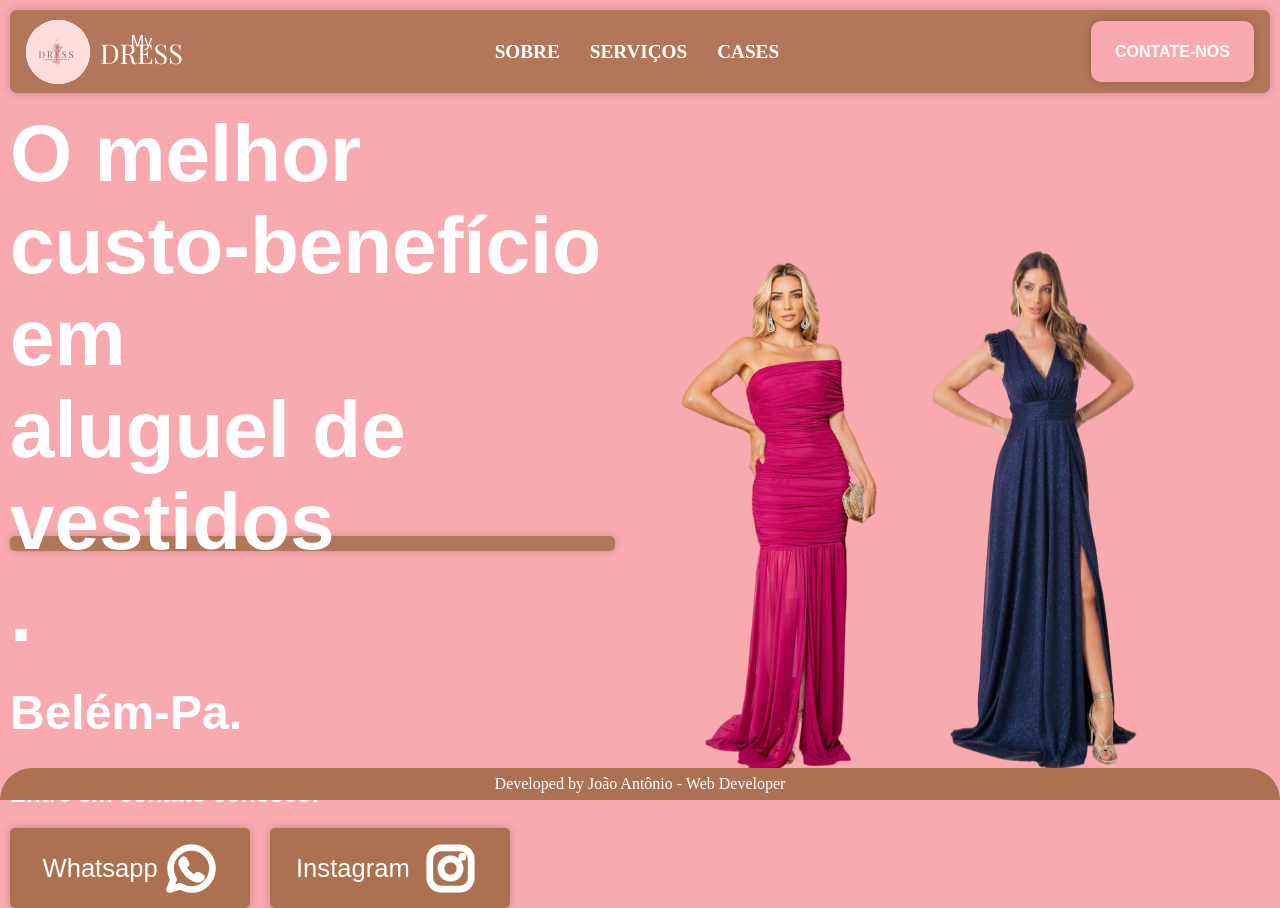
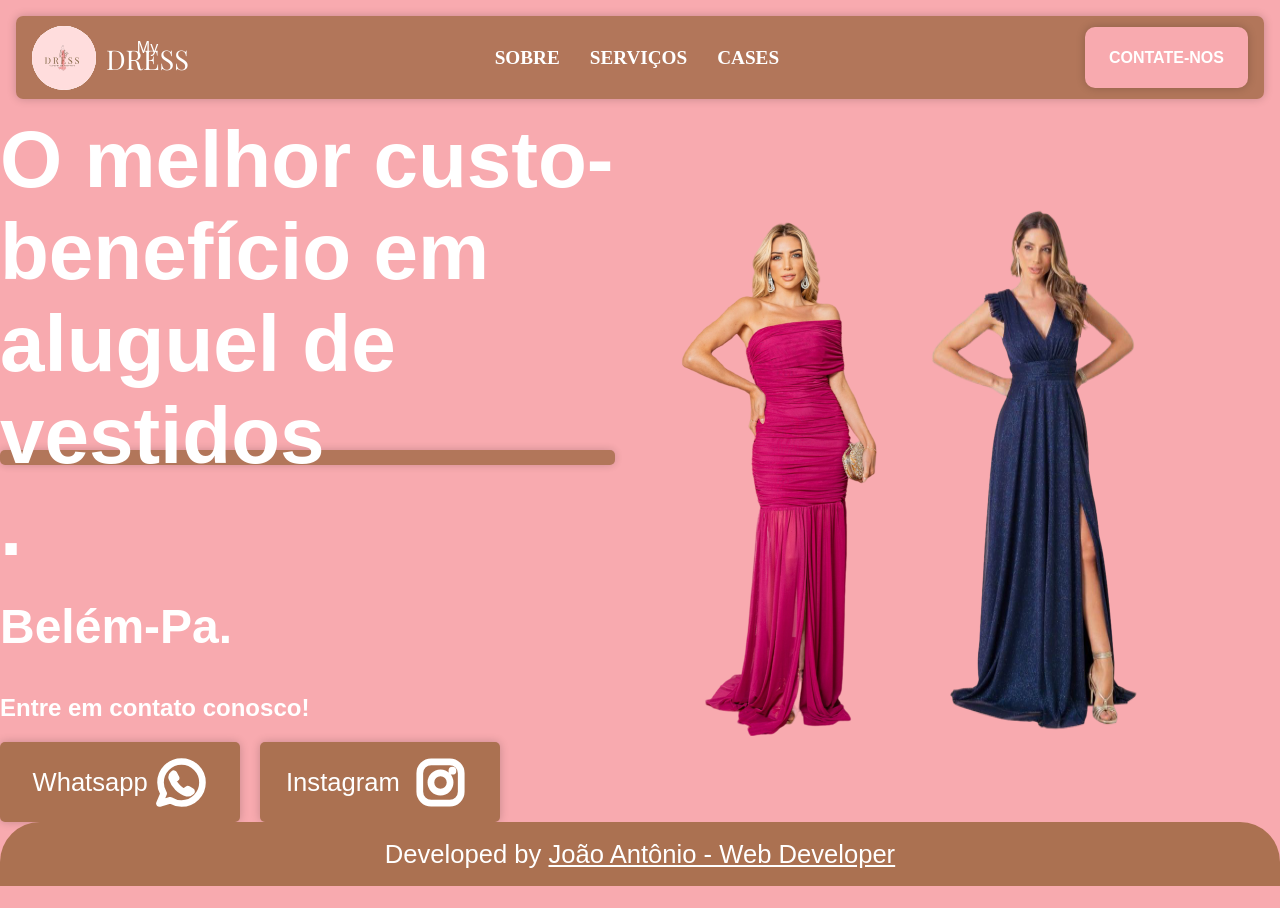
Before and after one commit to juaoantonio/my_dress_website, a React (Vite) app: page / in a window 1280 px wide. After the commit the page ends 886 px from the top, so only its background shows below. Built offline with nearby package versions, Linux system fonts and the light colour scheme; a web font is replaced by a local one.

Commit message:
Fixed height issues

```diff
--- a/index.html
+++ b/index.html
@@ -2,7 +2,7 @@
 <html lang="pt-br">
   <head>
     <meta charset="UTF-8" />
-    <link rel="shortcut icon" href="/dress.png" type="image/x-icon" />
+    <link rel="shortcut icon" href="/dress.ico" type="image/x-icon" />
     <meta name="viewport" content="width=device-width, initial-scale=1.0" />
     <meta
       name="google-site-verification"
--- a/src/pages/Home/Home.css
+++ b/src/pages/Home/Home.css
@@ -1,12 +1,16 @@
 .Home {
-  padding: 10px 10px 0 10px;
+  padding: 0;
   min-height: 100vh;
+  display: flex;
+  flex-direction: column;
+  justify-content: space-between;
 }
 
 header {
   background-color: rgba(171, 113, 81, 0.9);
   height: 5.2rem;
   padding: 5px 1rem;
+  margin: 1rem 1rem 0 1rem;
   border-radius: 7px;
   box-shadow: 0 0 10px rgba(0, 0, 0, 0.2);
 
@@ -257,15 +261,17 @@ footer {
   background-color: var(--color-secondary);
   text-align: center;
   border-radius: 40px 40px 0px 0;
-  height: 2rem;
+  height: 4rem;
+  font-size: 1.6rem;
+  font-family: "Poppins", sans-serif;
 
   display: flex;
   align-items: center;
   justify-content: center;
-  position: absolute;
-  width: 100%;
-  left: 0;
-  bottom: 0;
+}
+
+footer a {
+  text-decoration: underline;
 }
 
 @media screen and (max-width: 500px) {
--- a/src/pages/Home/Home.tsx
+++ b/src/pages/Home/Home.tsx
@@ -57,8 +57,8 @@ export const Home = () => {
           <div className="title">
             <div>
               <h1>
-                O melhor custo-benefício em
-                <strong>aluguel de vestidos</strong>.
+                O melhor custo-benefício em <strong>aluguel de vestidos</strong>
+                .
               </h1>
             </div>
             <h2>Belém-Pa.</h2>
```
Also changed, not shown: 1 other file (tests, documents, lock files or other folders).
